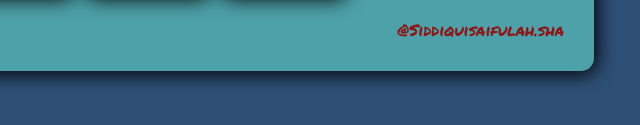
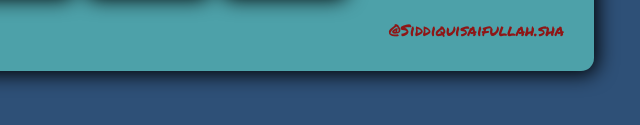
Before and after one commit to Saifullah-Siddiqui-s/TicTacToe, a plain HTML site: page index.html in a window 1280 px wide. Shown: the part 665-790 px from the top of the page, 494-1134 px from the left. Drawn offline with Linux system fonts and the light colour scheme.

Commit message:
Update index.html

```diff
--- a/index.html
+++ b/index.html
@@ -24,7 +24,7 @@
                 <button class="Box"></button>
             </div>
             <button class="reset">Restart</button>
-            <p class="name">@Siddiquisaifulah.sha</p>
+            <p class="name">@Siddiquisaifullah.sha</p>
         </div>
     </main>
 
```
